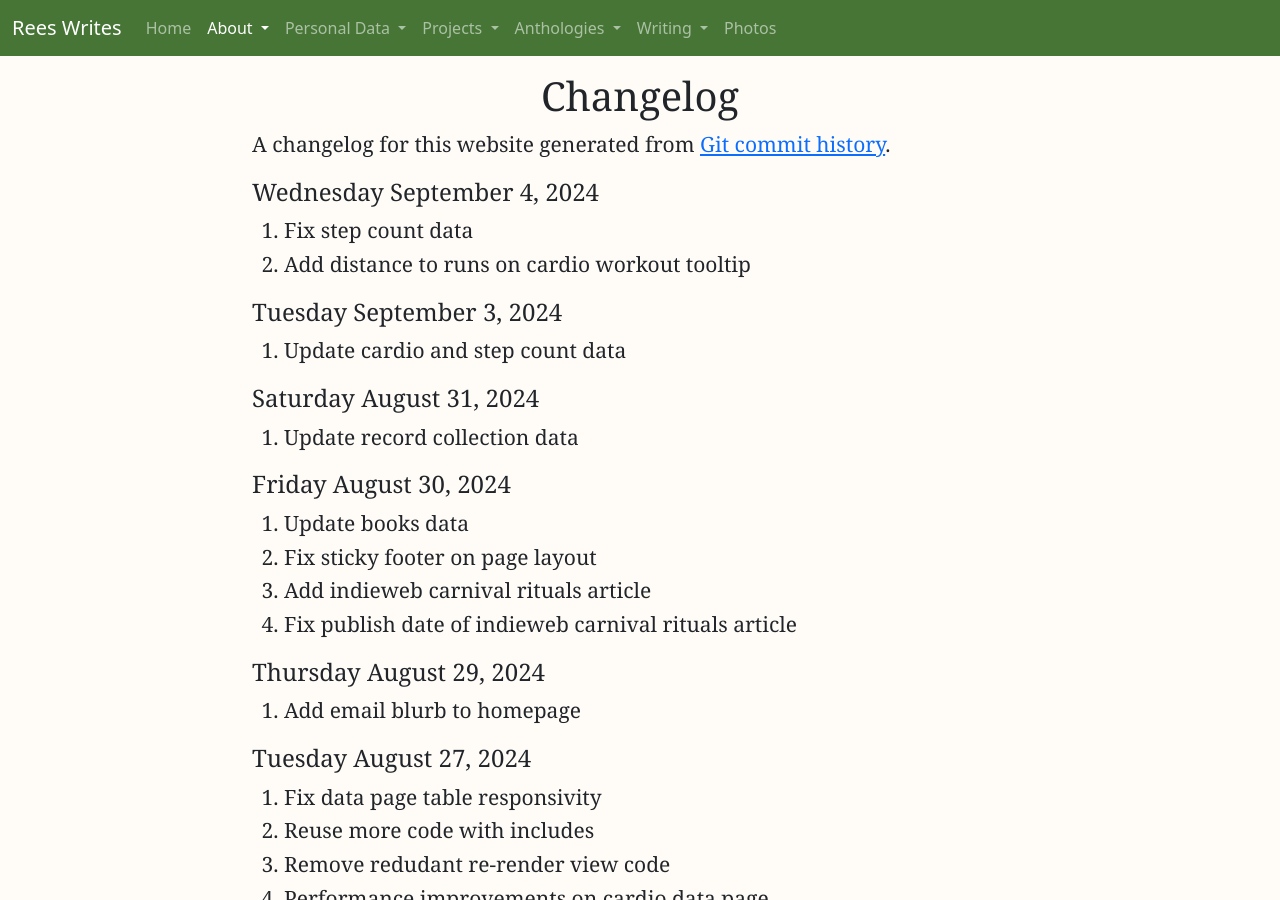
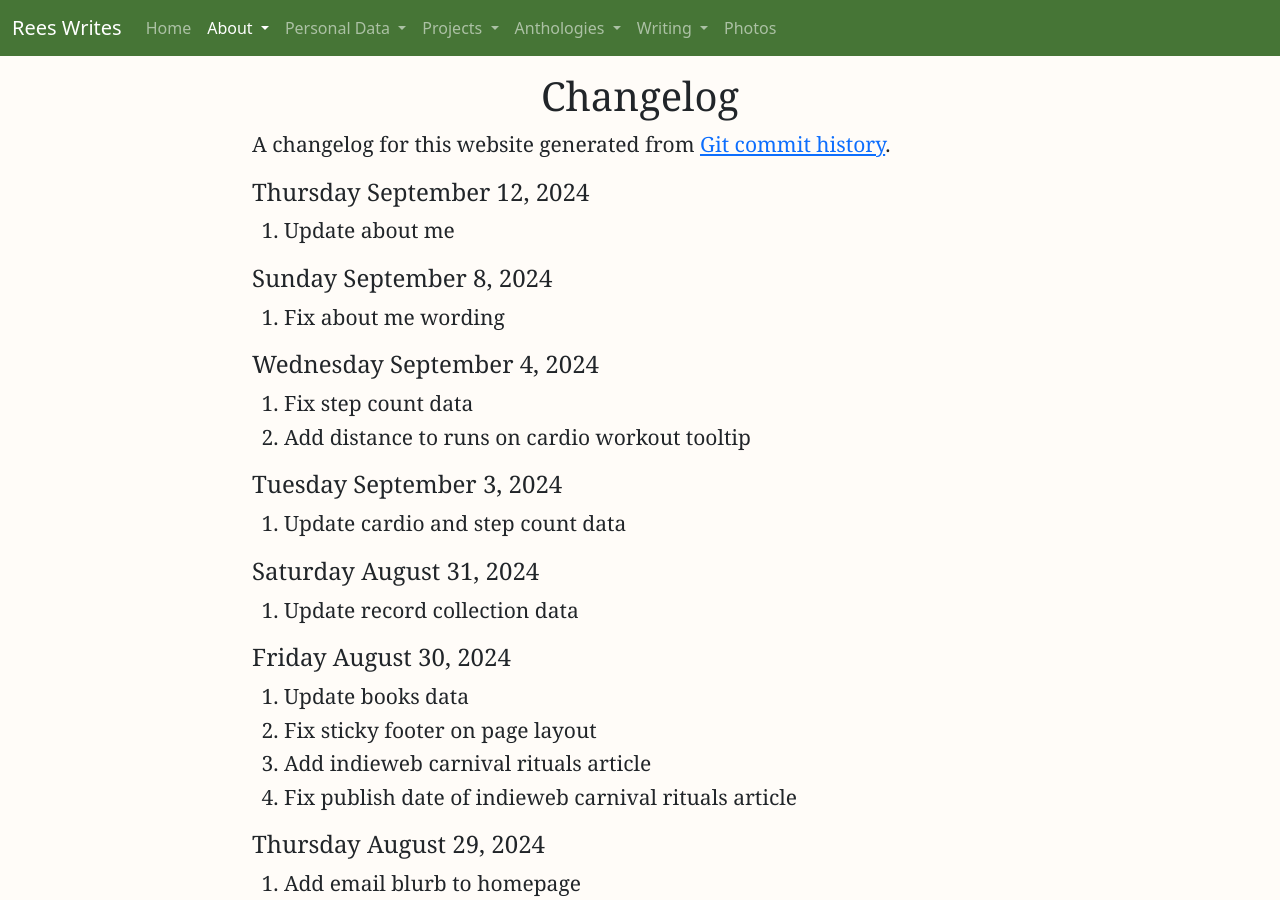
Before and after one commit to reeshuffled/reeshuffled.github.io, a Jekyll site: the page built from changelog.html, in a window 1280 px wide and 900 px high. Built offline with Jekyll 4.4.1, drawn with Linux system fonts in a browser that asks for light colours; cached includes are drawn as plain includes.

Commit message:
update about me

```diff
--- a/_data/changelog.json
+++ b/_data/changelog.json
@@ -1137,6 +1137,18 @@
                 "fix step count data",
                 "add distance to runs on cardio workout tooltip"
             ]
+        },
+        {
+            "date": "2024-09-08",
+            "entries": [
+                "fix about me wording"
+            ]
+        },
+        {
+            "date": "2024-09-12",
+            "entries": [
+                "update about me"
+            ]
         }
     ]
 }
```
Also changed, not shown: _posts/2024-08-01-Reducetarian.md (renamed from _posts/2024-08-01-Half-Vegan.md, +4 -2 lines), about_me.md (+4 -0 lines).
